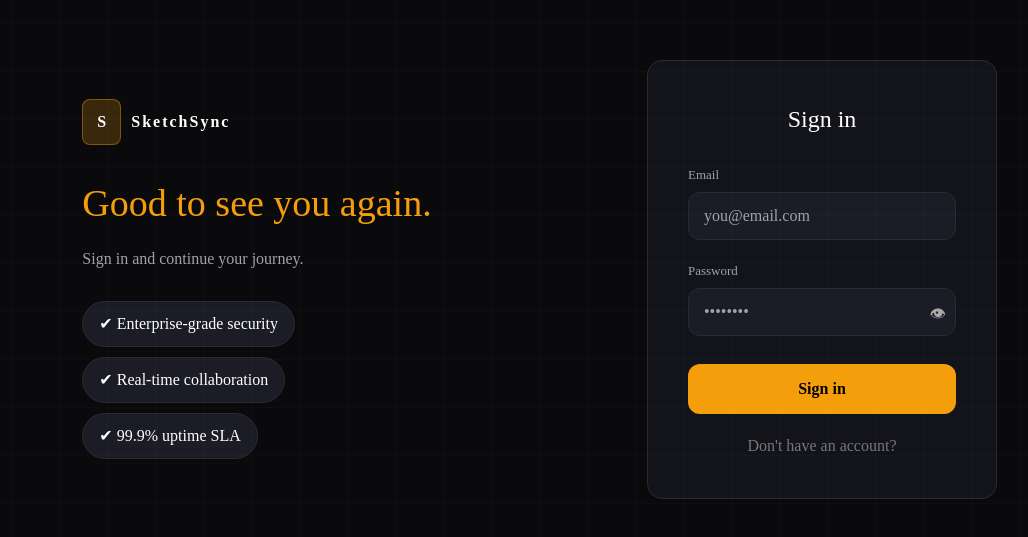
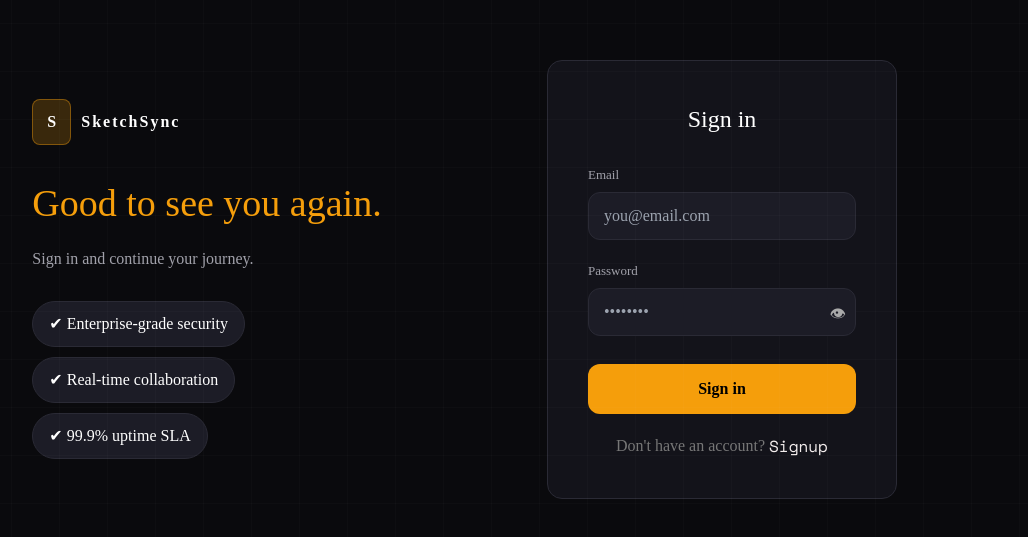
Before and after one commit to samnatasuvamoy99/SketchSync_Smart_Drawing_website, a Next.js app in the folder apps/sketch-service/: page /signin in a window 1280 px wide. Shown: the part 121-658 px from the top of the page, without its empty margins (133-1161 px from the left). Built offline with nearby package versions, Linux system fonts and the light colour scheme.

Commit message:
FrontedUpdate

```diff
--- a/apps/sketch-service/app/globals.css
+++ b/apps/sketch-service/app/globals.css
@@ -62,8 +62,11 @@ body {
   pointer-events: none;
   z-index: 0;
   background-image:
-    linear-gradient(rgba(0,0,0,0.028) 1px, transparent 1px),
+    /* linear-gradient(rgba(0,0,0,0.028) 1px, transparent 1px),
     linear-gradient(90deg, rgba(0,0,0,0.028) 1px, transparent 1px);
+  background-size: 48px 48px; */
+   linear-gradient(rgba(0, 0, 0, 0.012) 1px, transparent 1px),
+    linear-gradient(90deg, rgba(0, 0, 0, 0.012) 1px, transparent 1px);
   background-size: 48px 48px;
 }
 
--- a/apps/sketch-service/components/auth/auth-from.tsx
+++ b/apps/sketch-service/components/auth/auth-from.tsx
@@ -1,6 +1,7 @@
 "use client";
 
 import React, { useState } from "react";
+import Link from "next/link";
 
 type AuthType = "signin" | "signup";
 
@@ -89,7 +90,7 @@ export default function AuthForm({ type }: AuthFormProps) {
       </div>
 
       {/* RIGHT PANEL */}
-      <div className="w-[350px] flex items-center justify-center mr-[150px]">
+      <div className="w-[350px] flex items-center justify-center mr-[250px]">
         <div className="w-full bg-[#13131a] border border-[#2a2a35] p-[40px] rounded-[15px]">
 
           <h1 className="mb-[25px] text-[24px]  flex justify-center">
@@ -157,9 +158,26 @@ export default function AuthForm({ type }: AuthFormProps) {
           </form>
 
           <p className="mt-[20px] text-center text-[#777]">
-            {type === "signin"
+            {/* {type === "signin"
               ? "Don't have an account?"
-              : "Already have an account?"}
+              : "Already have an account?" <Link href={"/signin"}> </Link>} */}
+
+              {type === "signin" ? (
+  <div className="flex ml-7" >
+    Don't have an account? <Link href="/signup">
+    <h1 className="font-mono ml-1 text-[#f4eeee]">
+      Signup
+      </h1></Link>
+  </div>
+) : (
+  <div className="flex ml-7">
+    Already have an account? <Link href="/signin">
+    <h1 className="font-mono ml-1 text-[#f4eeee]">
+      Signin
+      </h1>
+    </Link>
+  </div>
+)}
           </p>
 
         </div>
--- a/apps/sketch-service/components/landing-page-section/HeroSection.tsx
+++ b/apps/sketch-service/components/landing-page-section/HeroSection.tsx
@@ -63,8 +63,8 @@ export function HeroSection() {
     >
       <div className="grid-bg" />
 
-      {/* ambient glow */}
-      {/* <div style={{ position: "absolute", top: "8%",  left: "4%",  width: 560, height: 560, background: "radial-gradient(circle, rgba(255,215,0,0.08) 0%, transparent 68%)", borderRadius: "50%", pointerEvents: "none" }} />
+     {/* ambient glow */}
+       {/* <div style={{ position: "absolute", top: "8%",  left: "4%",  width: 560, height: 560, background: "radial-gradient(circle, rgba(255,215,0,0.08) 0%, transparent 68%)", borderRadius: "50%", pointerEvents: "none" }} />
       <div style={{ position: "absolute", bottom: "4%", right: "4%", width: 400, height: 400, background: "radial-gradient(circle, rgba(200,134,10,0.06) 0%, transparent 68%)", borderRadius: "50%", pointerEvents: "none" }} /> */}
 
             <div
--- a/apps/sketch-service/components/landing-page-section/Navbar.tsx
+++ b/apps/sketch-service/components/landing-page-section/Navbar.tsx
@@ -1,6 +1,7 @@
 "use client";
 import { useState, useEffect } from "react";
 import { Button, Badge } from "@repo/ui";
+import Link from 'next/link'
 
 const NAV_ITEMS = [
   { id: "hero",          label: "Home" },
@@ -119,9 +120,13 @@ export function Navbar({ activeSection }: { activeSection: string }) {
       {/* ── CTA ── */}
       <div style={{ display: "flex", alignItems: "center", gap: 10 }}>
         <Badge variant="live" dot>Live Beta</Badge>
-        <Button variant="primary" size="sm">
+
+         <Link href={"/signup"}>
+         <Button variant="primary" size="sm">
           Start Free →
         </Button>
+         </Link>
+
       </div>
     </nav>
   );
```
Also changed, not shown: 1 other file (tests, documents, lock files or other folders).
